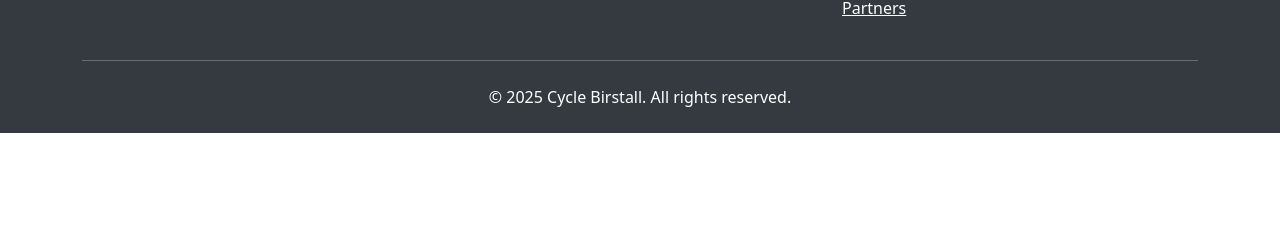
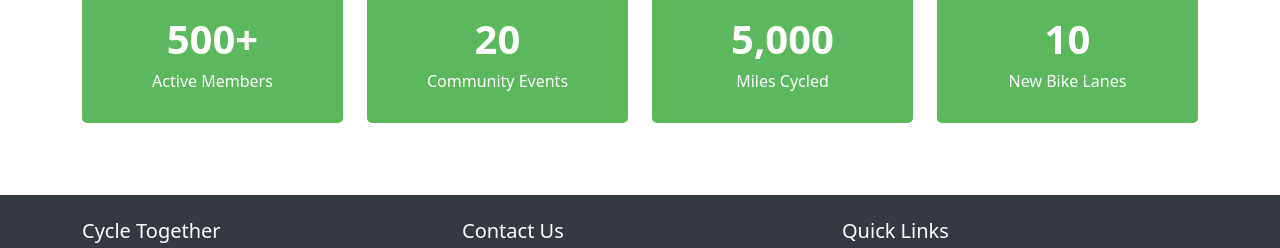
Before and after one commit to rclarke87/cycle-birstall, an Eleventy site: page src/index.md in a window 1280 px wide. Shown: the part 1757-2005 px from the top of the page. Before the commit the page ends 1890 px from the top, so only its background shows below. Built offline with nearby package versions, Linux system fonts and the light colour scheme; Eleventy itself is replaced by a stand-in of ours; files that its build step writes are made by us from their sources.

Commit message:
added impact element

```diff
--- a/src/_includes/base.njk
+++ b/src/_includes/base.njk
@@ -11,6 +11,8 @@
     {% include "components/hero.njk" %}
     {% include "components/about.njk" %}
     {% include "components/events.njk" %}
+    {% include "components/impact.njk" %}
+
     {% include "components/footer.njk" %}
     </main>
 
--- /dev/null
+++ b/src/_includes/components/impact.njk
@@ -0,0 +1,31 @@
+    <section class="py-5" id="impact">
+      <div class="container">
+        <h2 class="text-center mb-5">Our Impact</h2>
+        <div class="row">
+          <div class="col-md-3 mb-4">
+            <div class="counter-box">
+              <div class="count">500+</div>
+              <p class="mb-0">Active Members</p>
+            </div>
+          </div>
+          <div class="col-md-3 mb-4">
+            <div class="counter-box">
+              <div class="count">20</div>
+              <p class="mb-0">Community Events</p>
+            </div>
+          </div>
+          <div class="col-md-3 mb-4">
+            <div class="counter-box">
+              <div class="count">5,000</div>
+              <p class="mb-0">Miles Cycled</p>
+            </div>
+          </div>
+          <div class="col-md-3 mb-4">
+            <div class="counter-box">
+              <div class="count">10</div>
+              <p class="mb-0">New Bike Lanes</p>
+            </div>
+          </div>
+        </div>
+      </div>
+    </section>
```
